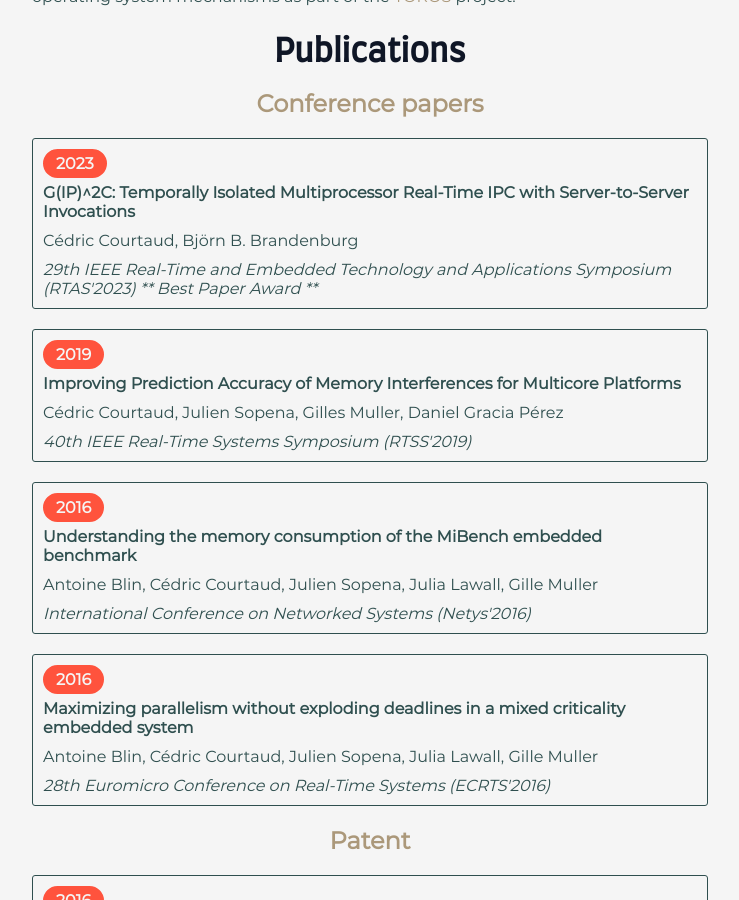
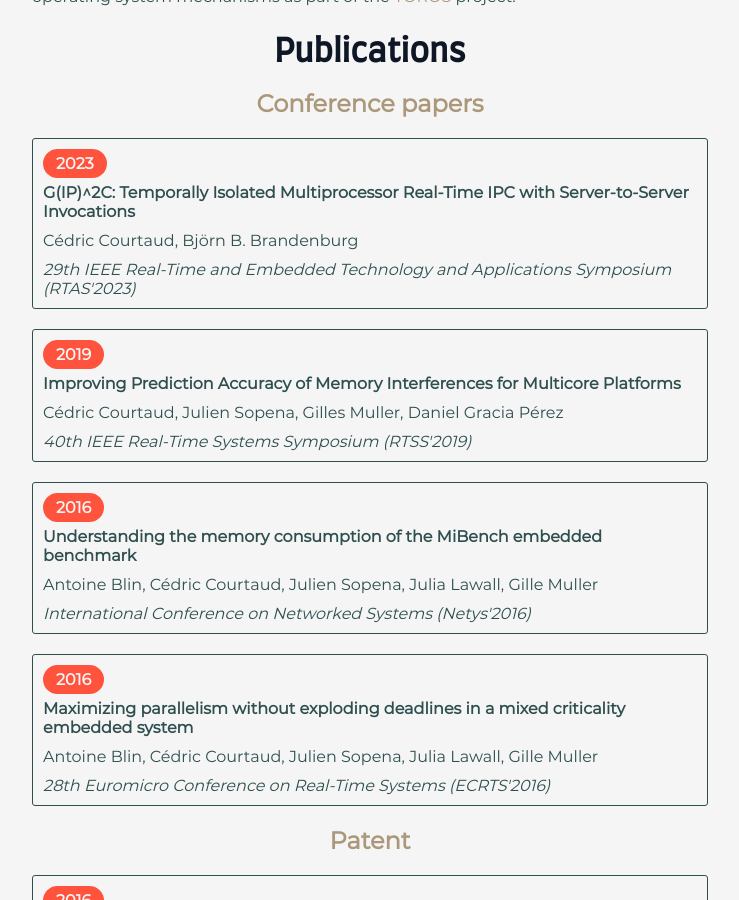
Before and after one commit to cedric-courtaud/cedric-courtaud.github.io, a Jekyll site: the page built from index.html, in a window 1280 px wide and 900 px high, scrolled down 867 px. Shown: the whole window, without its empty margins (270-1009 px from the left). Built offline with Jekyll 4.4.1, drawn with Linux system fonts in a browser that asks for light colours; some of the changed lines change nothing that is shown.

Commit message:
Update publications.yaml

```diff
--- a/_data/publications.yaml
+++ b/_data/publications.yaml
@@ -1,8 +1,9 @@
 - title: "G(IP)^2C: Temporally Isolated Multiprocessor Real-Time IPC with Server-to-Server Invocations"
   author: Cédric Courtaud, Björn B. Brandenburg
-  booktitle: 29th IEEE Real-Time and Embedded Technology and Applications Symposium (RTAS'2023) ** Best Paper Award **
+  booktitle: 29th IEEE Real-Time and Embedded Technology and Applications Symposium (RTAS'2023)
   year: 2023
   type: conference
+  award: Best Paper Award
 
 - title: Maximizing parallelism without exploding deadlines in a mixed criticality embedded system
   author: Antoine Blin, Cédric Courtaud, Julien Sopena, Julia Lawall, Gille Muller
```
